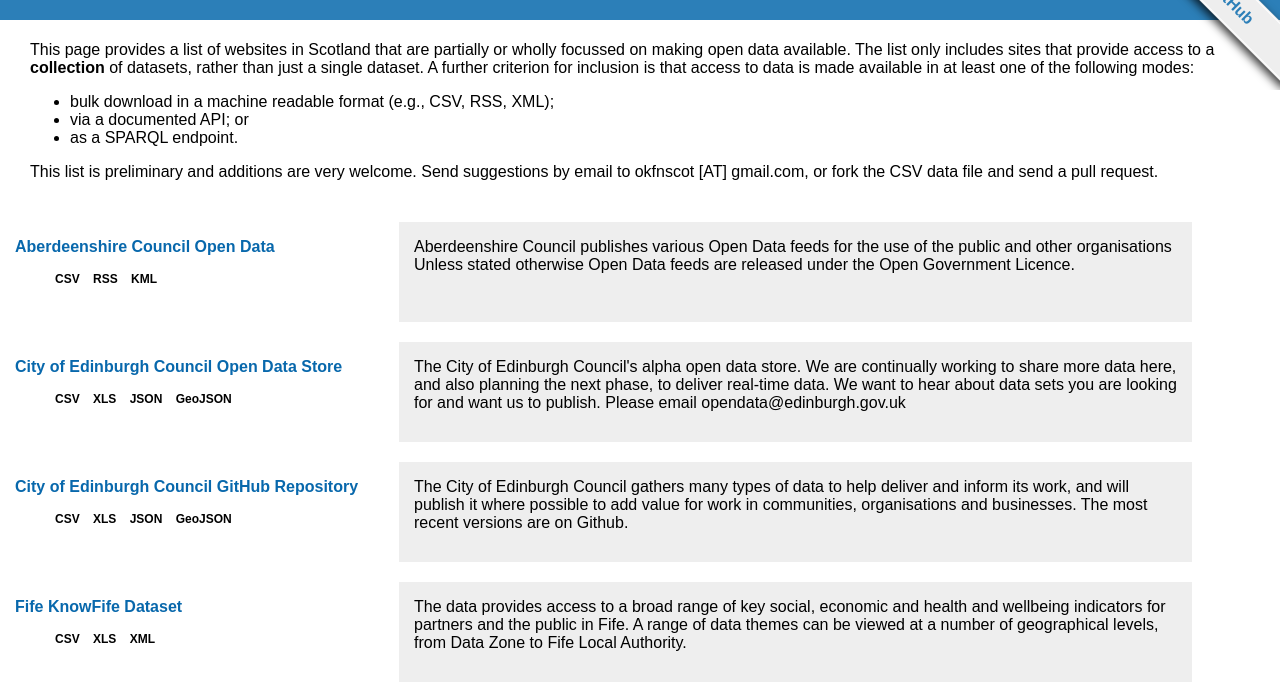
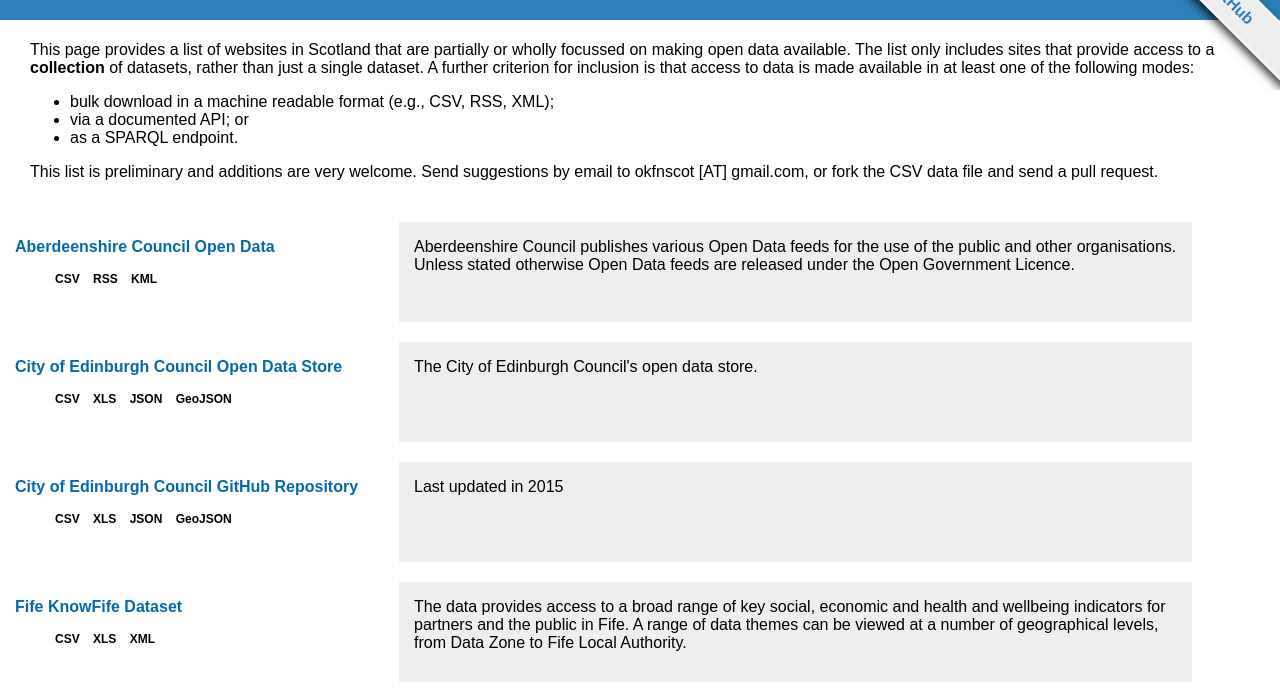
Before and after one commit to okfnscot/open-data-scotland, a plain HTML site: page index.html in a window 1280 px wide. Shown: the part 110-800 px from the top of the page. Drawn offline with Linux system fonts and the light colour scheme.

Commit message:
Updated HTML

```diff
--- a/index.html
+++ b/index.html
@@ -54,7 +54,7 @@
     </div>
      <div id="description">
      <p>
-      Aberdeenshire Council publishes various Open Data feeds for the use of the public and other organisations
+      Aberdeenshire Council publishes various Open Data feeds for the use of the public and other organisations.
 Unless stated otherwise Open Data feeds are released under the Open Government Licence.
      </p>
     </div>
@@ -84,7 +84,7 @@
     </div>
      <div id="description">
      <p>
-      The City of Edinburgh Council's alpha open data store. We are continually working to share more data here, and also planning the next phase, to deliver real-time data. We want to hear about data sets you are looking for and want us to publish. Please email opendata@edinburgh.gov.uk
+      The City of Edinburgh Council's open data store.
      </p>
     </div>
  </div>
@@ -113,7 +113,7 @@
     </div>
      <div id="description">
      <p>
-      The City of Edinburgh Council gathers many types of data to help deliver and inform its work, and will publish it where possible to add value for work in communities, organisations and businesses. The most recent versions are on Github.
+      Last updated in 2015
      </p>
     </div>
  </div>
```
